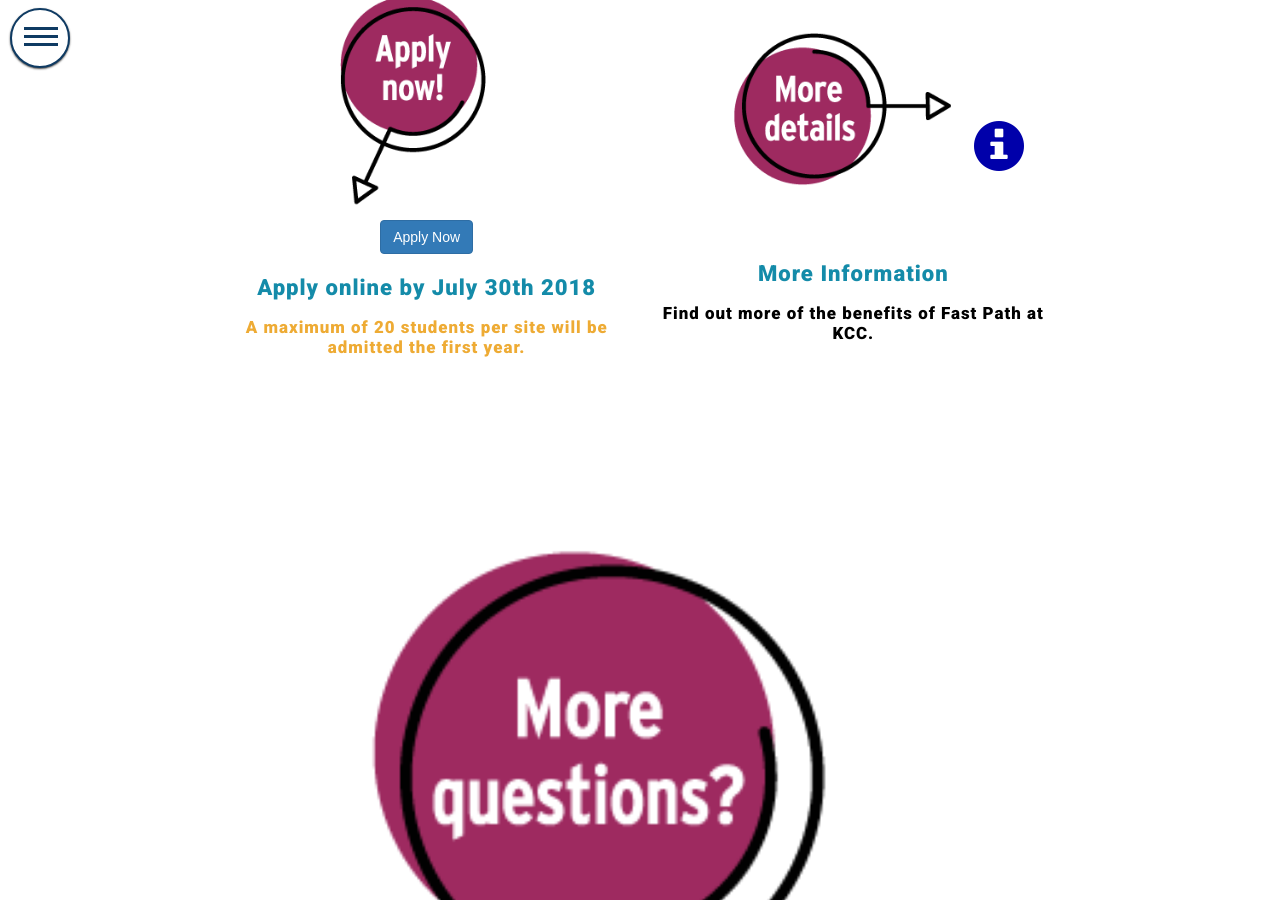
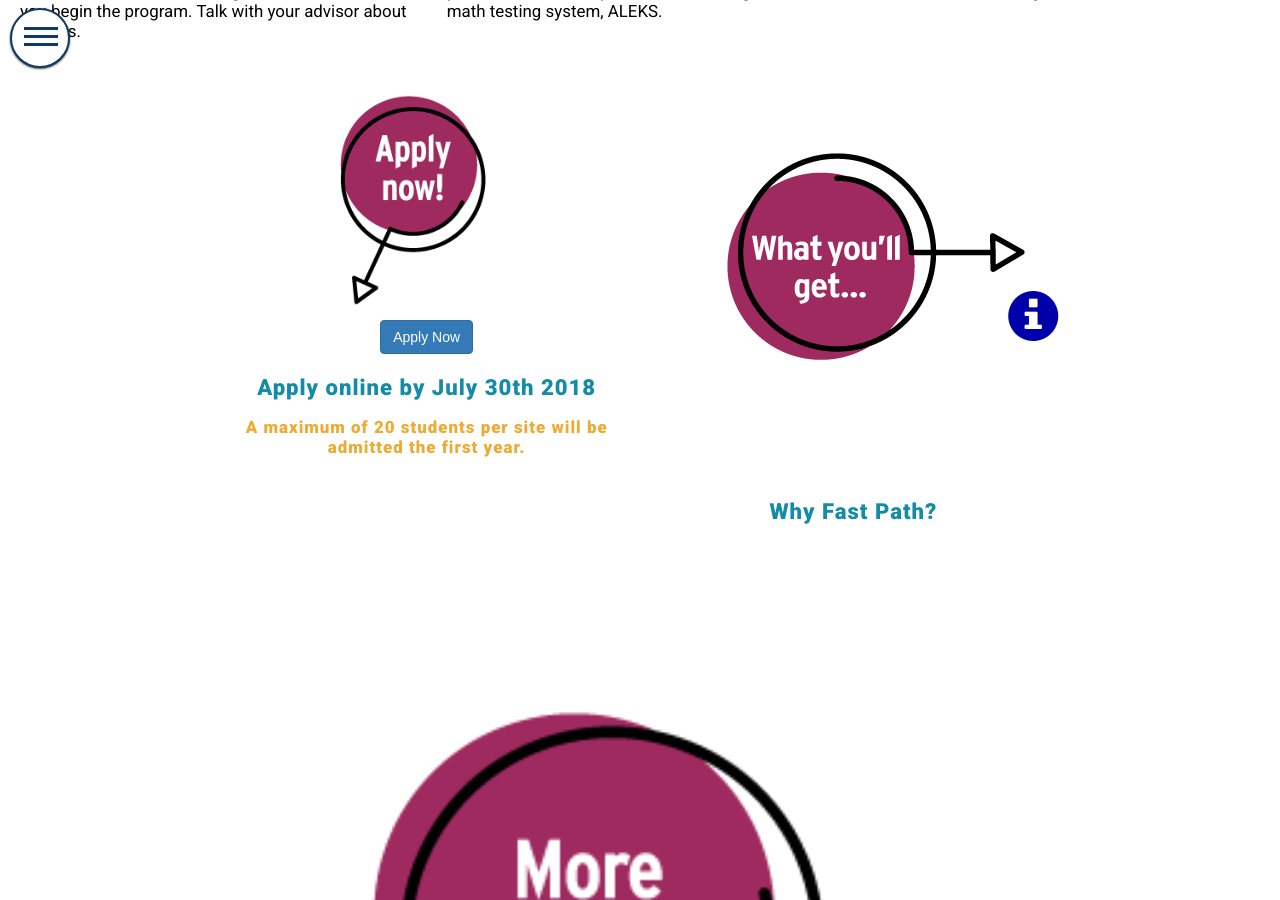
Before and after one commit to wdzajicek/jekyll-kcc-fastpath_img-zoom, a Jekyll site: the page built from details.md, in a window 1280 px wide and 900 px high, scrolled down 2520 px. Built offline with Jekyll 4.4.1, drawn with Linux system fonts in a browser that asks for light colours; nearby versions of some CDN libraries.

Commit message:
Swap out {% Liquid Included %} more.html module for why-fastpath include in details page

```diff
--- /dev/null
+++ b/_includes/why-fp.html
@@ -0,0 +1,4 @@
+<div class="col-lg-4">
+  <h2 class="text-center glyph"><a href="why-fastpath.html"><span><img src="img/what-youll-get_arrow-right.png" alt="Circle icon that says &quot;What you'll get...&quot; with an arrow pointing to the right." class="info-pos icon-marg what-pos"><span class="glyphicon glyphicon-info-sign glyph-big abso"></span></span></a></h2>
+  <a href="why-fastpath.html"><h2 class="intro2 why-marg">Why Fast Path?</h2></a>
+</div>
--- a/_layouts/details.html
+++ b/_layouts/details.html
@@ -39,7 +39,7 @@
 
         <!-- Down arrow section -->
         <section class="down">
-          {% include down.svg %}
+          {% include down2.svg %}
         </section>
 
         <div class="row">
@@ -107,7 +107,7 @@
           <div class="row back-white">
             <div class="col-lg-2"></div>
             {% include apply.html %}
-            {% include more.html %}
+            {% include why-fp.html %}
             <div class="col-lg-2"></div>
           </div>
           <div class="row">
```
Also changed, not shown: other parts of _layouts/details.html (+1 -1 lines), _scss/4-details-components/_what.scss (added, +8 -0 lines), img/what-youll-get_arrow-right.png (added), img/youll-get-photo.jpg (added).
